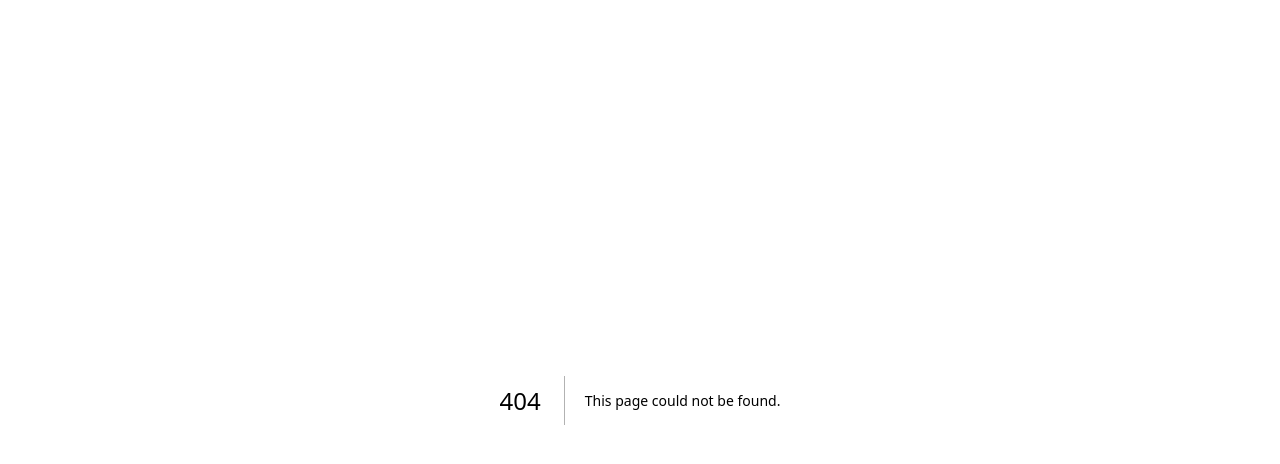
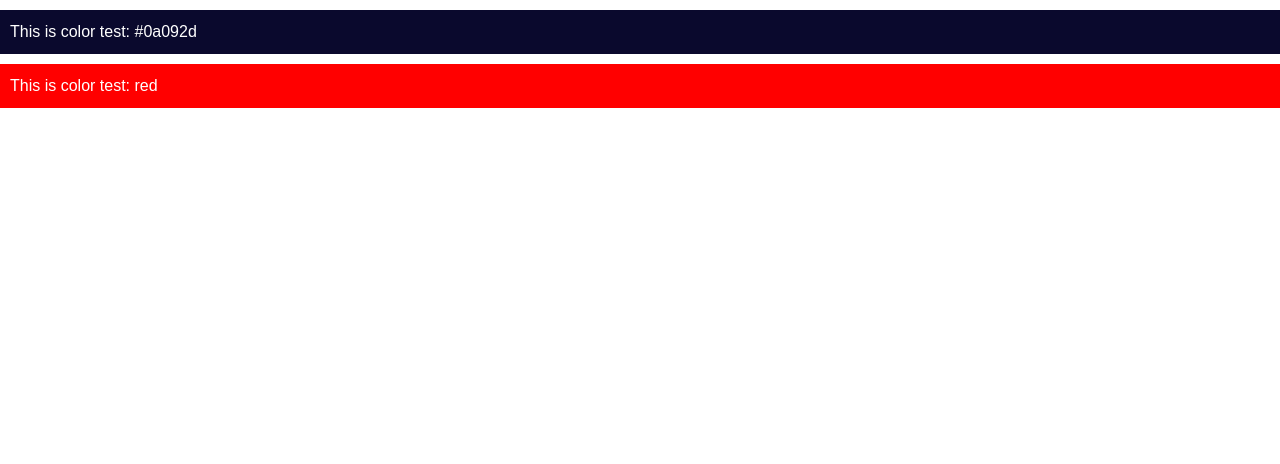
Before and after one commit to ARPHAM/coursedan, a Next.js app: page /testcolor in a window 1280 px wide. Before the commit this address had no page. Shown: the top 464 px of the page. Built offline with nearby package versions, Linux system fonts and the light colour scheme.

Commit message:
testcolor

```diff
--- a/app/page.tsx
+++ b/app/page.tsx
@@ -6,7 +6,7 @@ export default function Home() {
   const [username, setUsername] = useState("");
   const a = [1, 2, 3, 4, 5];
   return (
-    <div>
+    <div className="bg-[#0a092d] text-white">
       <h1>Welcome to Coursedan</h1>
       <p className="font-bold">Tên Đăng nhập:</p>
       <input
--- /dev/null
+++ b/app/testcolor/page.tsx
@@ -0,0 +1,20 @@
+export default function Page() {
+  const List_color_test = ["#0a092d", "red"];
+  return (
+    <div>
+      {List_color_test.map((color, index) => (
+        <div
+          key={index}
+          style={{
+            backgroundColor: color,
+            color: "#fff",
+            padding: "10px",
+            margin: "10px 0",
+          }}
+        >
+          This is color test: {color}
+        </div>
+      ))}
+    </div>
+  );
+}
```
